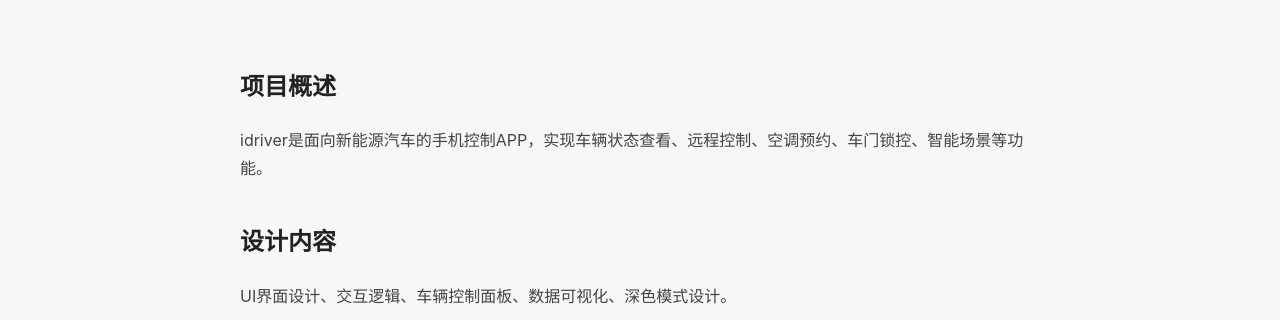
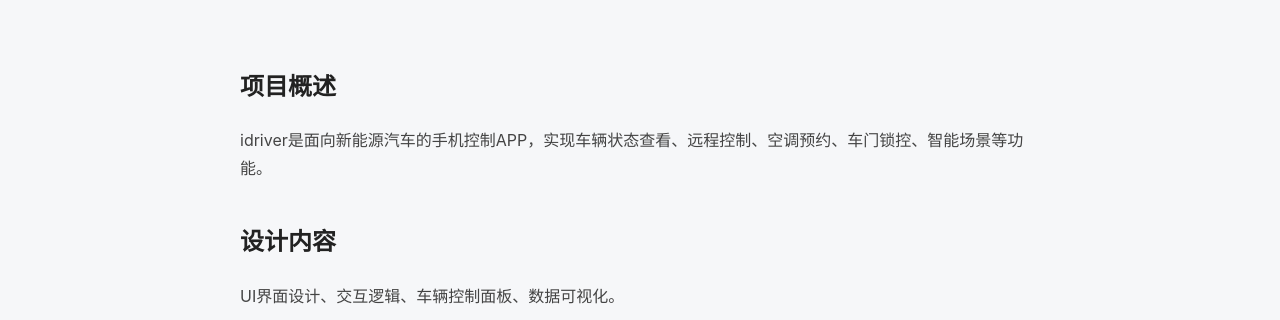
Before and after one commit to lllluckyyyy274/lllluckyyyy274.github.io, a plain HTML site: page docs/idriver.html in a window 1280 px wide. Shown: the part 480-800 px from the top of the page. Drawn offline with Linux system fonts and the light colour scheme.

Commit message:
Update idriver.html

```diff
--- a/docs/idriver.html
+++ b/docs/idriver.html
@@ -24,7 +24,7 @@
             <p>idriver是面向新能源汽车的手机控制APP，实现车辆状态查看、远程控制、空调预约、车门锁控、智能场景等功能。</p>
 
             <h2>设计内容</h2>
-            <p>UI界面设计、交互逻辑、车辆控制面板、数据可视化、深色模式设计。</p>
+            <p>UI界面设计、交互逻辑、车辆控制面板、数据可视化。</p>
 
             <img src="assets/images/idriver-full.png" style="width:100%; margin:40px 0;">
 
```
